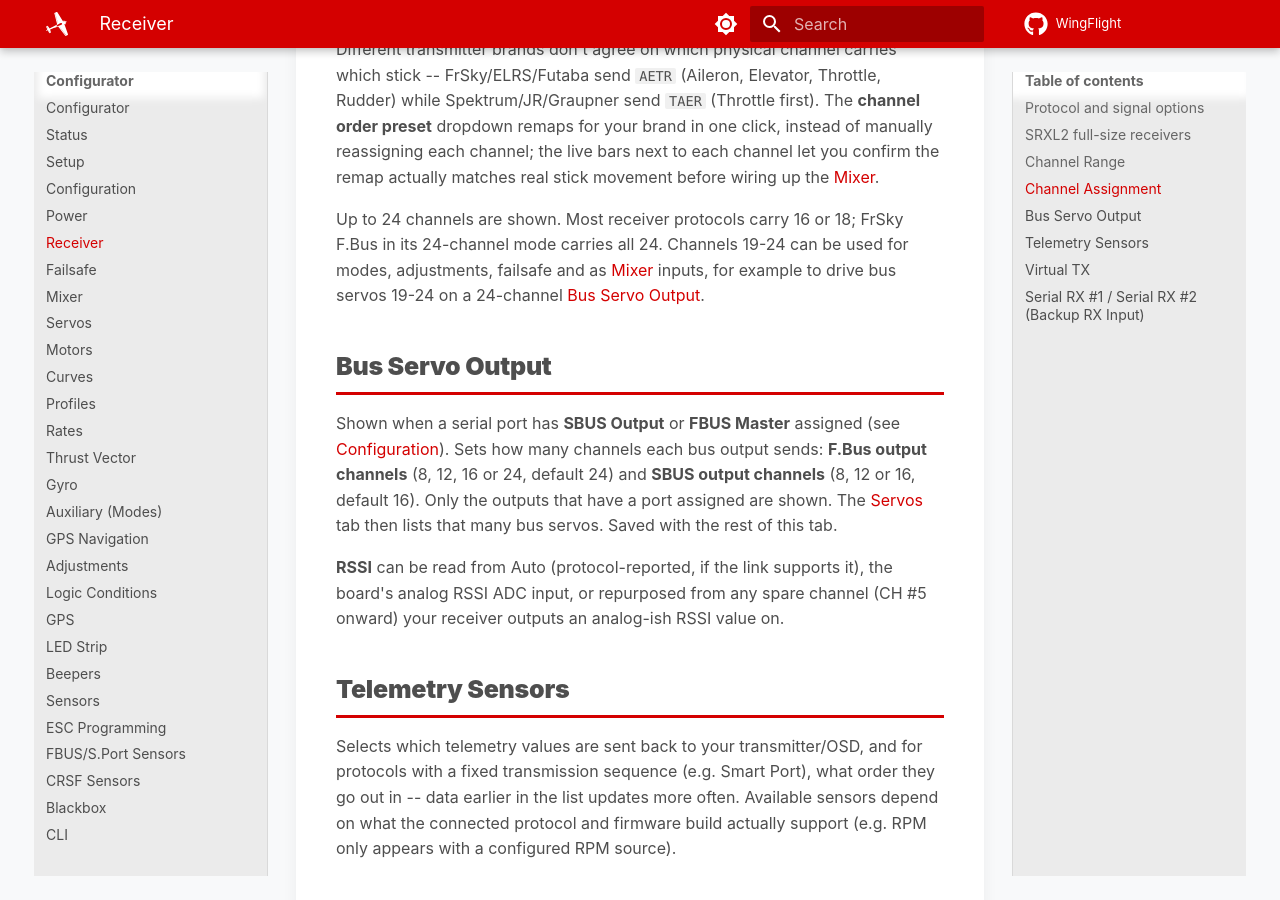
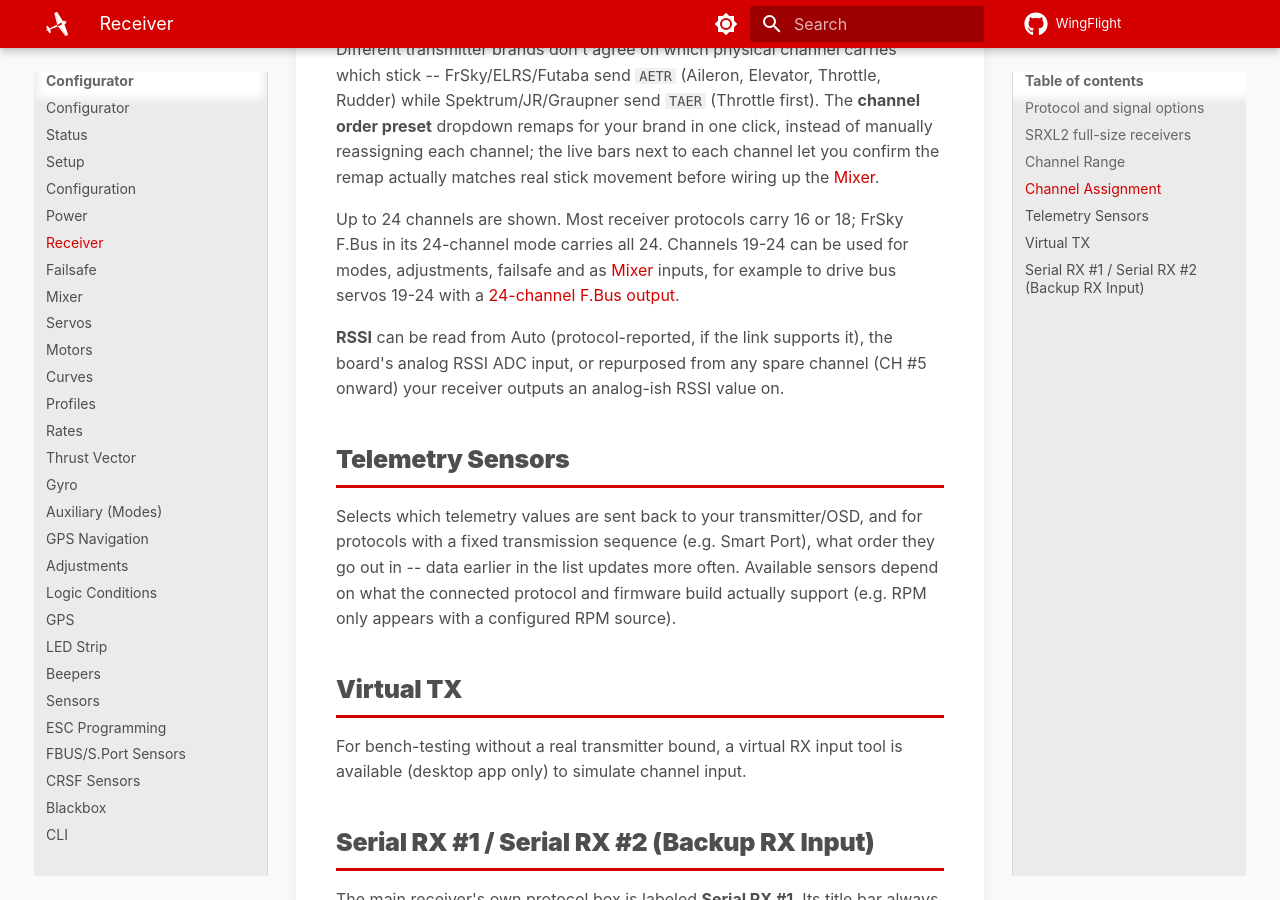
Before and after one commit to WingFlight/wingflight-docs, an MkDocs documentation site: the page built from docs/configurator/tabs/receiver.md, in a window 1280 px wide and 900 px high, scrolled down 1346 px. Built offline with MkDocs 1.6.1 and Material for MkDocs 9.7.7, drawn with Linux system fonts in a browser that asks for light colours.

Commit message:
Move bus output channel count docs to the Servos tab
The Configurator now sets the F.Bus and SBUS output channel counts on the Servos tab instead of the Receiver tab.

Co-Authored-By: Claude Opus 5.5 <noreply@anthropic.com>

```diff
--- a/docs/configurator/tabs/receiver.md
+++ b/docs/configurator/tabs/receiver.md
@@ -54,16 +54,8 @@ before wiring up the [Mixer](mixer.md).
 Up to 24 channels are shown. Most receiver protocols carry 16 or 18; FrSky
 F.Bus in its 24-channel mode carries all 24. Channels 19-24 can be used for
 modes, adjustments, failsafe and as [Mixer](mixer.md) inputs, for example to
-drive bus servos 19-24 on a 24-channel [Bus Servo Output](#bus-servo-output).
-
-## Bus Servo Output
-
-Shown when a serial port has **SBUS Output** or **FBUS Master** assigned (see
-[Configuration](configuration.md)). Sets how many channels each bus output
-sends: **F.Bus output channels** (8, 12, 16 or 24, default 24) and **SBUS
-output channels** (8, 12 or 16, default 16). Only the outputs that have a port
-assigned are shown. The [Servos](servos.md#bus-output-channel-count) tab then
-lists that many bus servos. Saved with the rest of this tab.
+drive bus servos 19-24 with a
+[24-channel F.Bus output](servos.md#bus-output-channel-count).
 
 **RSSI** can be read from Auto (protocol-reported, if the link supports
 it), the board's analog RSSI ADC input, or repurposed from any spare channel (CH #5 onward)
```
Also changed, not shown: docs/configurator/tabs/servos.md (+5 -2 lines), docs/reference/cli-reference.md (+1 -2 lines).
